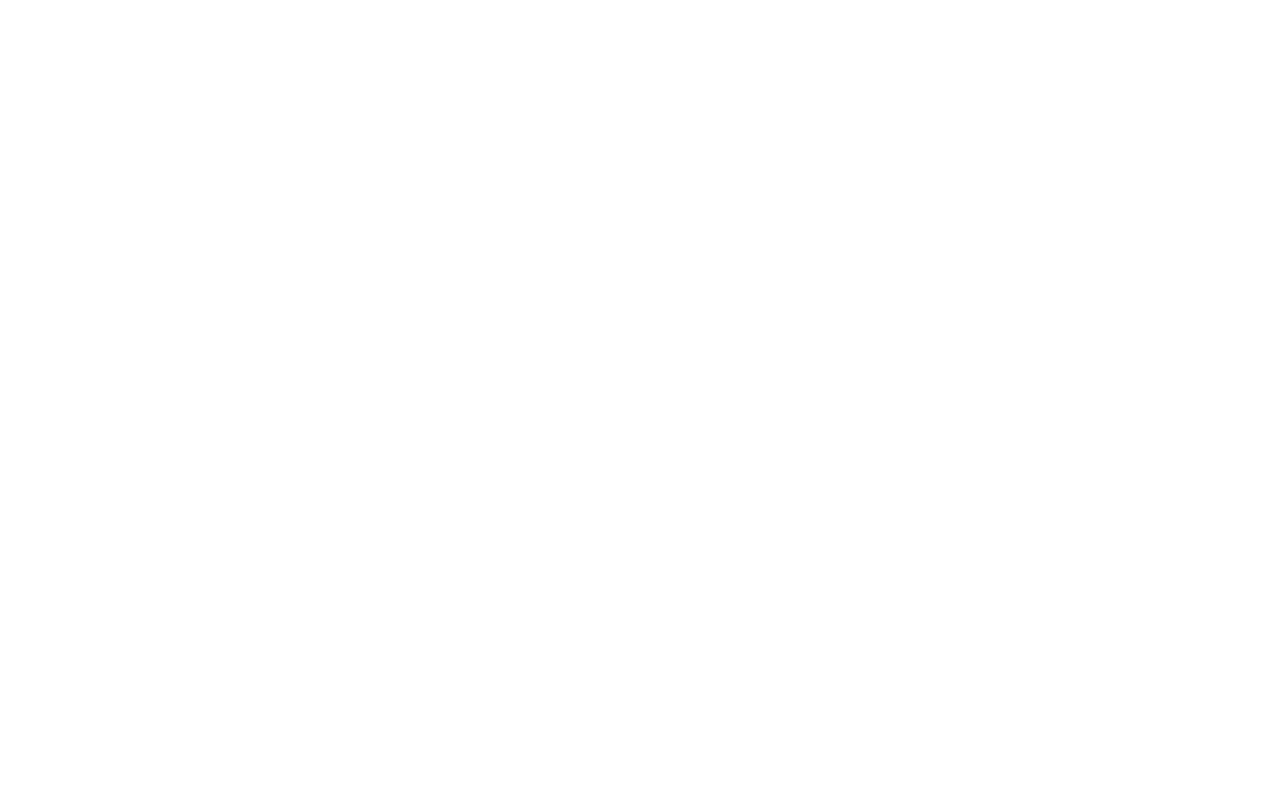
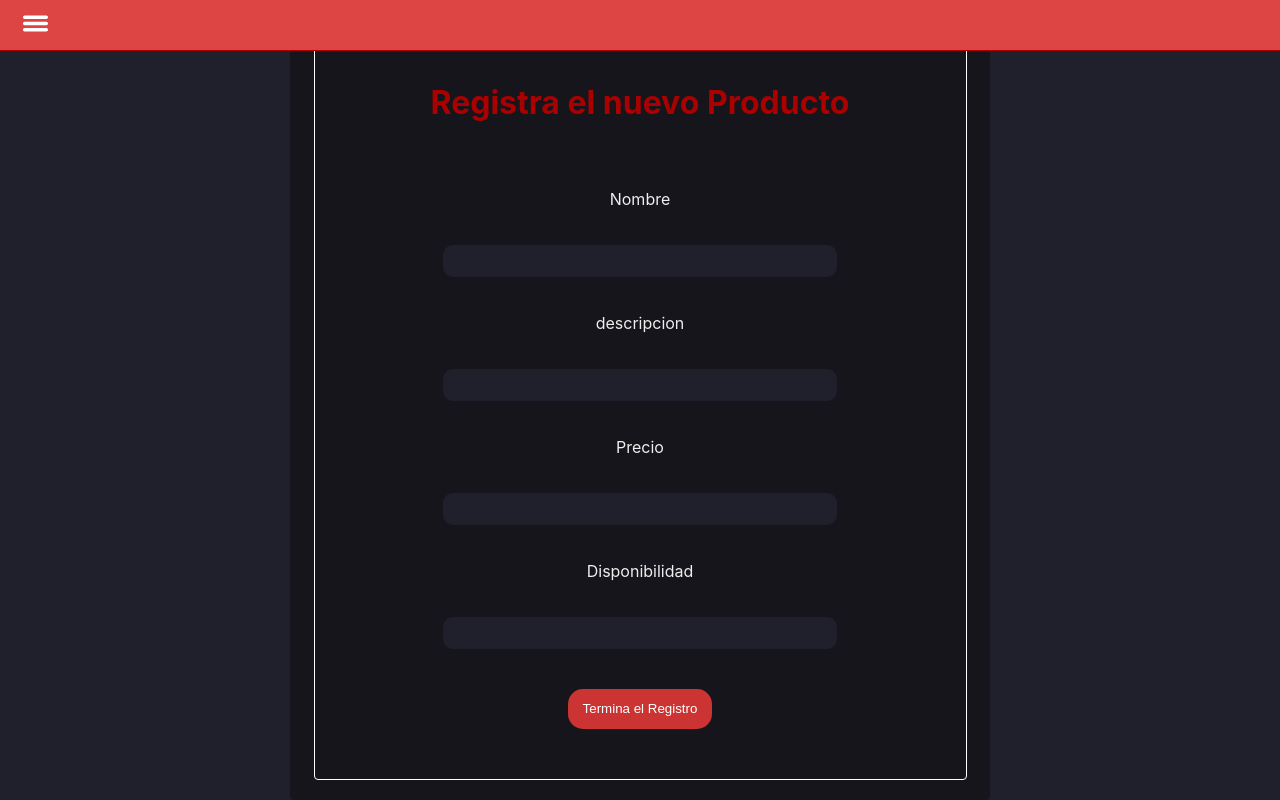
Before and after one commit to QuanticTM/tienda, a React (Create React App) app in the folder frontend/: page /productos/registro in a window 1280 px wide. Built offline with nearby package versions, Linux system fonts and the light colour scheme.

Commit message:
products

```diff
--- a/frontend/src/App.js
+++ b/frontend/src/App.js
@@ -1,11 +1,12 @@
 import { Route, Switch, BrowserRouter as Router } from "react-router-dom";
+import Navbar from "./components/navbar/navMain";
 
 // pages
 
 import Home from "./components/pages/home";
 import Login from "./components/pages/login";
 import Register from "./components/pages/register";
-import Navbar from "./components/navbar/navMain";
+import CrearProductos from "./components/pages/crearProductos";
 
 const App = () => {
     return (
@@ -26,6 +27,11 @@ const App = () => {
                     <Register />
                 </Route>
 
+                <Route exact path="/productos/registro">
+                    <Navbar />
+                    <CrearProductos />
+                </Route>
+
             </Switch>
         </Router>
     );
--- a/frontend/src/components/navbar/navMain.js
+++ b/frontend/src/components/navbar/navMain.js
@@ -9,7 +9,11 @@ const Navbar = () => {
 
     const [ isDisplayed, setDisplay] = useState(false);
 
-    const st = {backgroundColor: chosenColor[1]};
+    const st = {
+        backgroundColor: chosenColor[1],
+        borderColor: chosenColor[2]
+    };
+
     const st1 = {
         height: "25px"
     };
--- /dev/null
+++ b/frontend/src/components/pages/crearProductos.js
@@ -0,0 +1,34 @@
+import { MainContainer }  from "../globalComponents/mainones";
+import { MainHeader, InputNormal, BotonEnvio }  from "../globalComponents/forms";
+
+const CrearProductos = () => {
+
+
+    return (
+        <MainContainer>
+
+
+            <MainHeader>Registra el nuevo Producto</MainHeader>
+
+            <form onSubmit="" >
+
+                <p>Nombre</p>
+                <InputNormal />
+
+                <p>descripcion</p>
+                <InputNormal />
+
+                <p>Precio</p>
+                <InputNormal />
+
+                <p>Disponibilidad</p>
+                <InputNormal />
+
+                <BotonEnvio>Termina el Registro</BotonEnvio>
+            </form>
+        </MainContainer>
+    )
+};
+
+
+export default CrearProductos;
```
